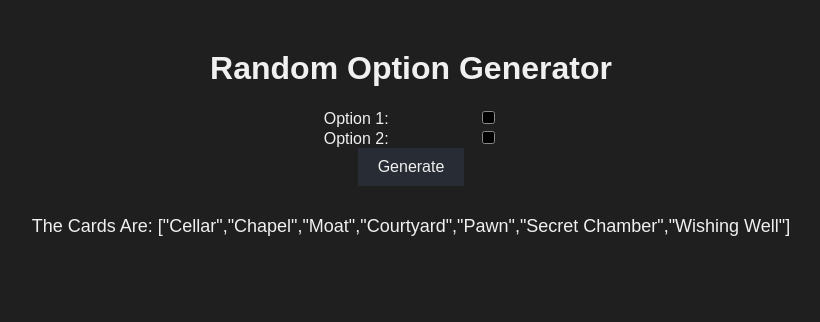
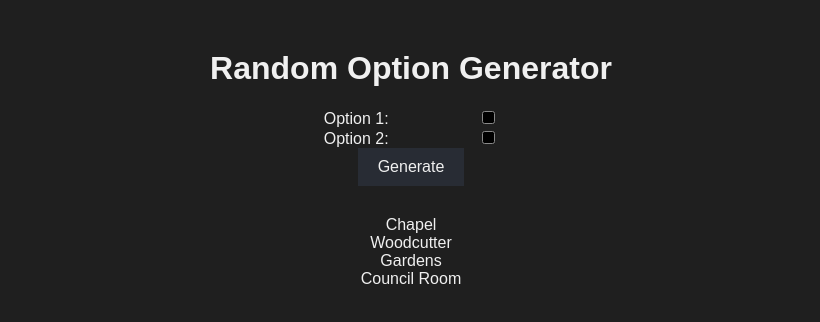
Before and after one commit to Maker0824/WebsiteTest1, a plain HTML site: page index.html in a window 1280 px wide. Both pictures are taken after a click on the button "Generate". Shown: the whole page, without its empty margins (229-1049 px from the left). Drawn offline with Linux system fonts and the light colour scheme.

Commit message:
Update index.html

```diff
--- a/index.html
+++ b/index.html
@@ -58,10 +58,10 @@
 
     <div id="output"></div>
     <div class="cardDisp">
-        <div class="CostRow" id="1cost"></div>
         <div class="CostRow" id="2cost"></div>
         <div class="CostRow" id="3cost"></div>
         <div class="CostRow" id="4cost"></div>
+        <div class="CostRow" id="5cost"></div>
     </div>
 
     <script>
@@ -87,6 +87,7 @@
             Sety[Valey]+=1
             return Sety
         }
+        const IDS=["2cost","3cost","4cost","5cost"]
         function generateRandomOption() {
             console.log(cardNames)
             // Get the values of the options
@@ -99,10 +100,11 @@
             console.log(CardSet)
             for (let costs=0;costs<=3;costs++){
                 for (let count=0;count<CardSet[costs];count++){
+                    document.getElementById(IDS[costs]).innerText=cardNames[IDS[costs]][count]
                     console.log(count)
                 }
             }
-            document.getElementById('output').innerText = "The Cards Are: "+JSON.stringify(cardNames["2cost"]);
+            //document.getElementById('output').innerText = "The Cards Are: "+JSON.stringify(cardNames["2cost"]);
         }
     </script>
 </body>
```
